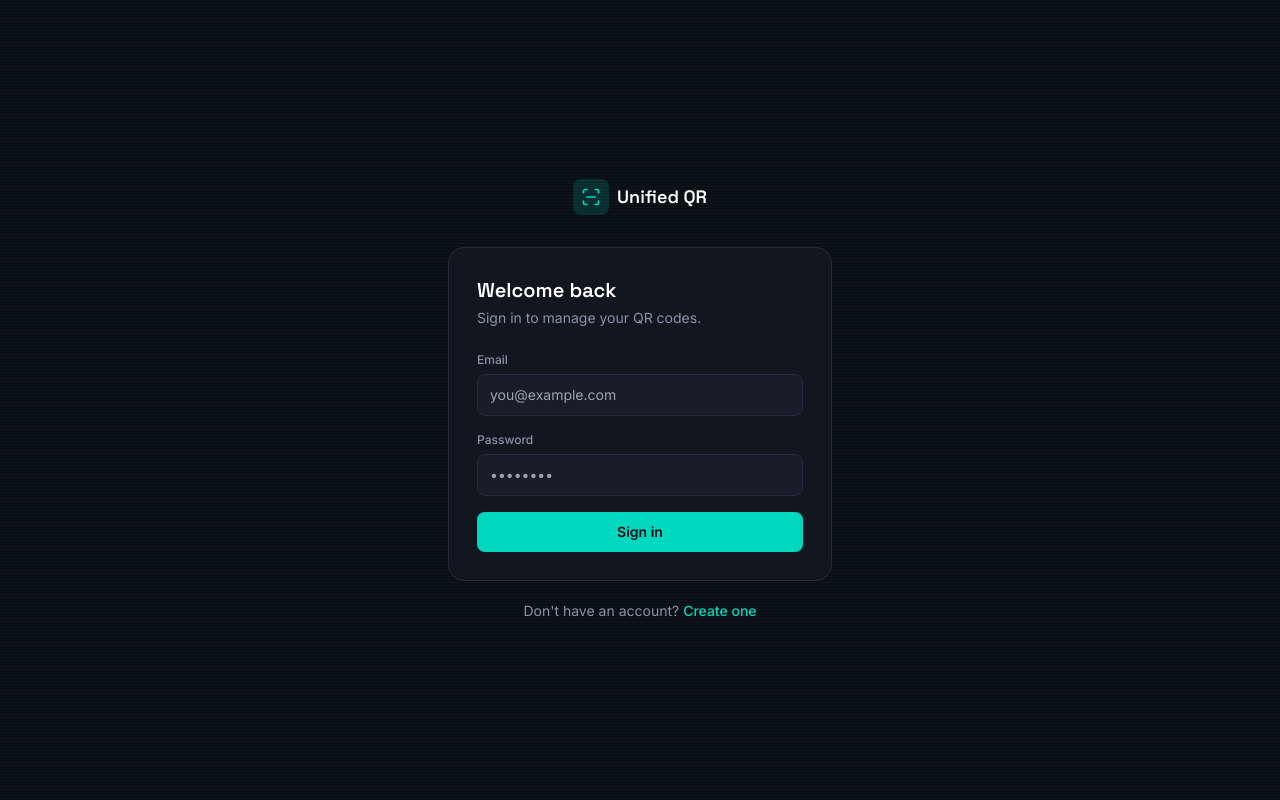
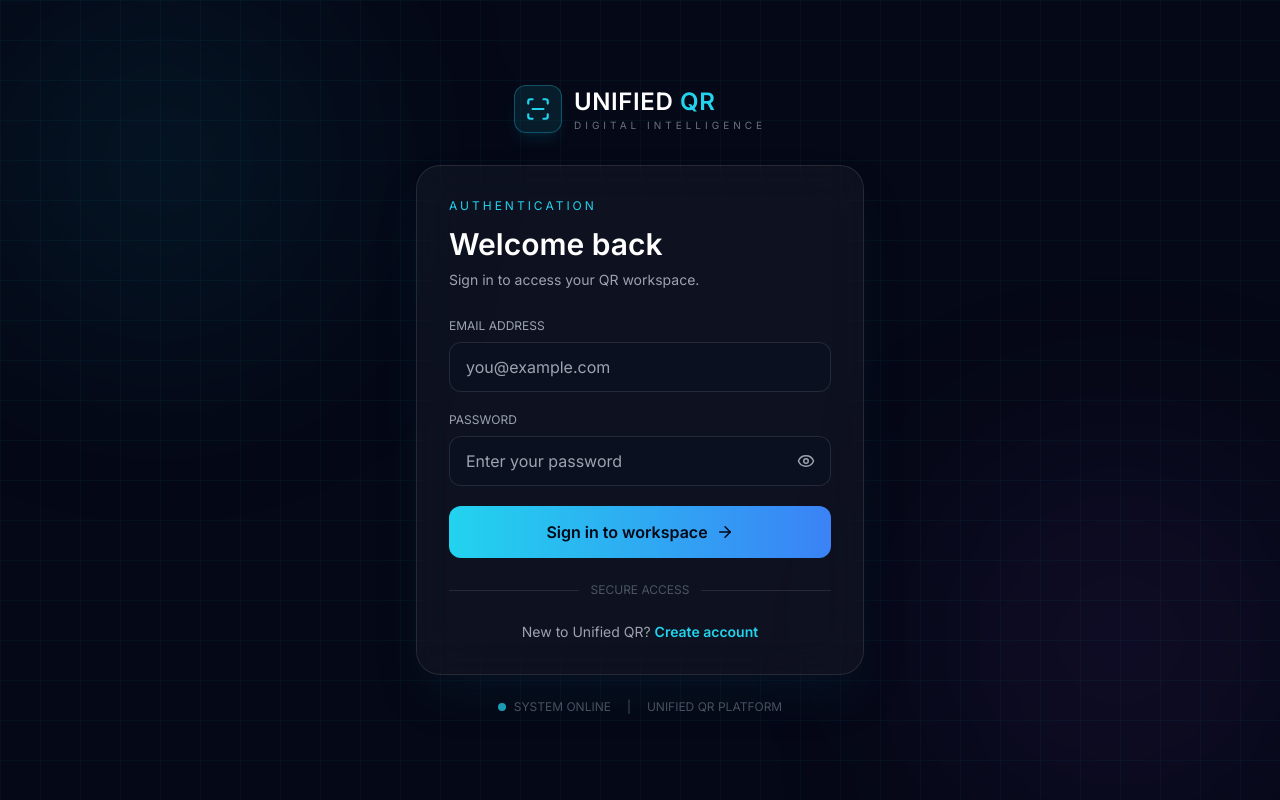
Before and after one commit to Sushant955/Qr-Platform-v2., a React app in the folder Qr-Platform-main/frontend/: page /login in a window 1280 px wide. Built offline with nearby package versions, Linux system fonts and the light colour scheme; no server answers; the HTML template or start-up script is replaced by a standard one.

Commit message:
Enhance Login component with UI improvements
Updated the Login component to enhance UI and functionality, including password visibility toggle and improved styling.

```diff
--- a/Qr-Platform-main/frontend/src/pages/Login.jsx
+++ b/Qr-Platform-main/frontend/src/pages/Login.jsx
@@ -1,19 +1,23 @@
+
 import { useState } from 'react';
 import { Link, useNavigate } from 'react-router-dom';
-import { ScanLine } from 'lucide-react';
+import { ScanLine, Eye, EyeOff, ArrowRight } from 'lucide-react';
 import { useAuth } from '../context/AuthContext';
 
 export default function Login() {
   const { login } = useAuth();
   const navigate = useNavigate();
+
   const [form, setForm] = useState({ email: '', password: '' });
   const [error, setError] = useState('');
   const [loading, setLoading] = useState(false);
+  const [showPassword, setShowPassword] = useState(false);
 
   async function handleSubmit(e) {
     e.preventDefault();
     setError('');
     setLoading(true);
+
     try {
       await login(form.email, form.password);
       navigate('/');
@@ -25,57 +29,149 @@ export default function Login() {
   }
 
   return (
-    <div className="min-h-screen bg-ink text-white flex items-center justify-center px-4 scanline-bg">
-      <div className="w-full max-w-sm">
-        <div className="flex items-center gap-2 justify-center mb-8">
-          <div className="w-9 h-9 rounded-lg bg-signal/15 flex items-center justify-center">
-            <ScanLine size={20} className="text-signal" />
+    <div className="min-h-screen relative overflow-hidden bg-[#050816] text-white flex items-center justify-center px-4">
+
+      {/* Background */}
+      <div className="absolute inset-0 pointer-events-none"
+        style={{
+          backgroundImage:
+            'linear-gradient(rgba(0,220,255,0.04) 1px, transparent 1px), linear-gradient(90deg, rgba(0,220,255,0.04) 1px, transparent 1px)',
+          backgroundSize: '40px 40px'
+        }}
+      />
+
+      <div className="absolute w-80 h-80 bg-cyan-500/10 blur-[120px] rounded-full top-0 left-0" />
+      <div className="absolute w-80 h-80 bg-purple-500/10 blur-[120px] rounded-full bottom-0 right-0" />
+
+      {/* Login */}
+      <div className="relative w-full max-w-md">
+
+        {/* Logo */}
+        <div className="flex items-center justify-center gap-3 mb-8">
+          <div className="w-12 h-12 rounded-xl bg-cyan-400/10 border border-cyan-400/30 flex items-center justify-center shadow-lg shadow-cyan-500/10">
+            <ScanLine size={26} className="text-cyan-400" />
           </div>
-          <span className="font-display font-semibold text-lg">Unified QR</span>
+
+          <div>
+            <h1 className="text-2xl font-bold tracking-wide">
+              UNIFIED <span className="text-cyan-400">QR</span>
+            </h1>
+            <p className="text-[10px] tracking-[4px] text-gray-500">
+              DIGITAL INTELLIGENCE
+            </p>
+          </div>
         </div>
 
-        <div className="bg-panel border border-line rounded-2xl p-7">
-          <h1 className="font-display text-xl font-semibold mb-1">Welcome back</h1>
-          <p className="text-mist text-sm mb-6">Sign in to manage your QR codes.</p>
+        {/* Card */}
+        <div className="bg-white/[0.04] backdrop-blur-xl border border-white/10 rounded-3xl p-8 shadow-2xl shadow-cyan-950/30">
+
+          <div className="mb-7">
+            <p className="text-cyan-400 text-xs tracking-[3px] mb-3">
+              AUTHENTICATION
+            </p>
+
+            <h2 className="text-3xl font-bold mb-2">
+              Welcome back
+            </h2>
+
+            <p className="text-gray-400 text-sm">
+              Sign in to access your QR workspace.
+            </p>
+          </div>
 
           {error && (
-            <div className="mb-4 text-sm text-warn bg-warn/10 border border-warn/30 rounded-lg px-3 py-2">
+            <div className="mb-5 text-sm text-red-400 bg-red-500/10 border border-red-500/20 rounded-xl px-4 py-3">
               {error}
             </div>
           )}
 
-          <form onSubmit={handleSubmit} className="space-y-4">
+          <form onSubmit={handleSubmit} className="space-y-5">
+
+            {/* Email */}
             <div>
-              <label className="block text-xs font-medium text-mist mb-1.5">Email</label>
+              <label className="block text-xs text-gray-400 mb-2">
+                EMAIL ADDRESS
+              </label>
+
               <input
-                type="email" required value={form.email}
-                onChange={(e) => setForm({ ...form, email: e.target.value })}
-                className="w-full bg-panel2 border border-line rounded-lg px-3 py-2.5 text-sm focus:outline-none focus:border-signal transition-colors"
+                type="email"
+                required
+                value={form.email}
+                onChange={(e) =>
+                  setForm({ ...form, email: e.target.value })
+                }
+                className="w-full bg-[#0b1020] border border-white/10 rounded-xl px-4 py-3 text-white outline-none focus:border-cyan-400 focus:ring-2 focus:ring-cyan-400/10 transition-all"
                 placeholder="you@example.com"
               />
             </div>
+
+            {/* Password */}
             <div>
-              <label className="block text-xs font-medium text-mist mb-1.5">Password</label>
-              <input
-                type="password" required value={form.password}
-                onChange={(e) => setForm({ ...form, password: e.target.value })}
-                className="w-full bg-panel2 border border-line rounded-lg px-3 py-2.5 text-sm focus:outline-none focus:border-signal transition-colors"
-                placeholder="••••••••"
-              />
+              <label className="block text-xs text-gray-400 mb-2">
+                PASSWORD
+              </label>
+
+              <div className="relative">
+                <input
+                  type={showPassword ? 'text' : 'password'}
+                  required
+                  value={form.password}
+                  onChange={(e) =>
+                    setForm({ ...form, password: e.target.value })
+                  }
+                  className="w-full bg-[#0b1020] border border-white/10 rounded-xl px-4 py-3 pr-12 text-white outline-none focus:border-cyan-400 focus:ring-2 focus:ring-cyan-400/10 transition-all"
+                  placeholder="Enter your password"
+                />
+
+                <button
+                  type="button"
+                  onClick={() => setShowPassword(!showPassword)}
+                  className="absolute right-4 top-1/2 -translate-y-1/2 text-gray-400 hover:text-cyan-400"
+                  aria-label="Toggle password visibility"
+                >
+                  {showPassword ? <EyeOff size={18} /> : <Eye size={18} />}
+                </button>
+              </div>
             </div>
+
+            {/* Submit */}
             <button
-              type="submit" disabled={loading}
-              className="w-full bg-signal text-ink font-semibold text-sm rounded-lg py-2.5 hover:opacity-90 transition-opacity disabled:opacity-50"
+              type="submit"
+              disabled={loading}
+              className="w-full flex items-center justify-center gap-2 bg-gradient-to-r from-cyan-400 to-blue-500 text-[#050816] font-bold rounded-xl py-3.5 hover:shadow-lg hover:shadow-cyan-500/20 hover:scale-[1.01] transition-all disabled:opacity-50"
             >
-              {loading ? 'Signing in…' : 'Sign in'}
+              {loading ? 'Signing in...' : 'Sign in to workspace'}
+              {!loading && <ArrowRight size={18} />}
             </button>
+
           </form>
+
+          <div className="flex items-center gap-3 my-6">
+            <div className="h-px flex-1 bg-white/10" />
+            <span className="text-gray-600 text-xs">SECURE ACCESS</span>
+            <div className="h-px flex-1 bg-white/10" />
+          </div>
+
+          <p className="text-center text-sm text-gray-400">
+            New to Unified QR?{' '}
+            <Link
+              to="/register"
+              className="text-cyan-400 font-semibold hover:text-cyan-300 transition-colors"
+            >
+              Create account
+            </Link>
+          </p>
+
         </div>
 
-        <p className="text-center text-sm text-mist mt-5">
-          Don't have an account?{' '}
-          <Link to="/register" className="text-signal font-medium">Create one</Link>
-        </p>
+        {/* Footer */}
+        <div className="flex items-center justify-center gap-2 mt-6 text-xs text-gray-600">
+          <span className="w-2 h-2 rounded-full bg-cyan-400 animate-pulse" />
+          SYSTEM ONLINE
+          <span className="mx-2">|</span>
+          UNIFIED QR PLATFORM
+        </div>
+
       </div>
     </div>
   );
```
